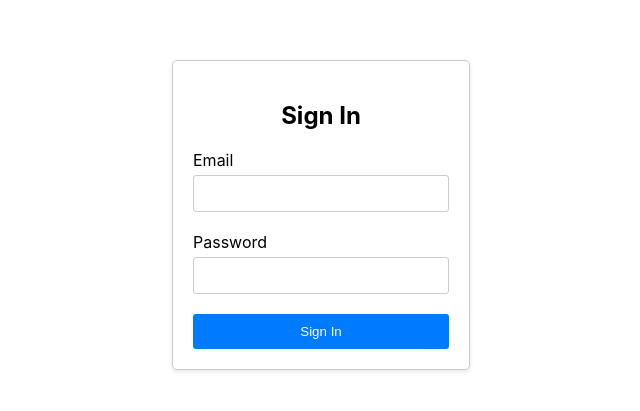
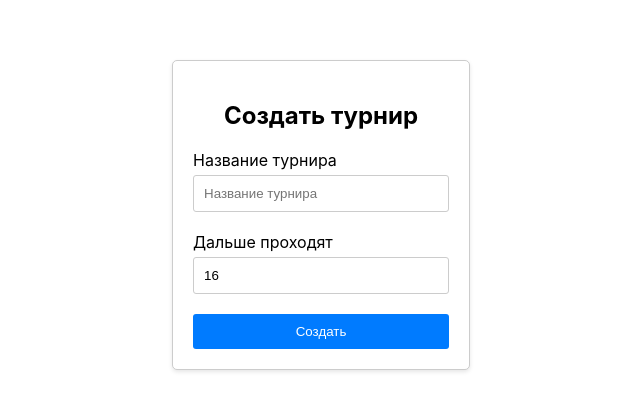
Before and after one commit to thesafatem/jeopardy-selection-frontend, a React (Create React App) app: page / in a window 1280 px wide. Shown: the part 185-596 px from the top of the page, without its empty margins (319-959 px from the left). Built offline with nearby package versions, Linux system fonts and the light colour scheme.

Commit message:
Add tournament creation form

```diff
--- a/src/components/App.tsx
+++ b/src/components/App.tsx
@@ -2,6 +2,7 @@ import React, {useState} from 'react';
 import '../App.css';
 import SignUp from "./Auth/SignUp";
 import SignIn from "./Auth/SignIn";
+import TournamentCreationForm from "./Tournament/TournamentCreationForm/TournamentCreationForm";
 
 interface IUser {
     name: string;
@@ -63,20 +64,12 @@ function Input() {
     )
 }
 
-function Tournament() {
-    return (
-        <>
-            <button className='create-tournament'>Create</button>
-        </>
-    )
-}
-
 function App() {
   return (
       <>
         {/*<Input/>*/}
-        {/*  <Tournament/>*/}
-          <SignIn/>
+        {/*  <SignIn/>*/}
+          <TournamentCreationForm/>
       </>
   );
 }
--- /dev/null
+++ b/src/components/Tournament/TournamentCreationForm/TournamentCreationForm.css
@@ -0,0 +1,52 @@
+.container {
+    display: flex;
+    justify-content: center;
+    align-items: center;
+    height: 100vh;
+}
+
+.tournament-creation-container {
+    width: 20%;
+    padding: 20px;
+    border: 1px solid #ccc;
+    border-radius: 5px;
+    background-color: #fff;
+    box-shadow: 0 2px 4px rgba(0, 0, 0, 0.1);
+}
+
+.tournament-creation-container h2 {
+    margin-bottom: 20px;
+    text-align: center;
+}
+
+.tournament-creation-container form {
+    display: flex;
+    flex-direction: column;
+}
+
+.tournament-creation-container button {
+    padding: 10px;
+    background-color: #007bff;
+    /*background-color: green;*/
+    color: #fff;
+    border: none;
+    border-radius: 3px;
+    cursor: pointer;
+}
+
+.input-container {
+    margin-bottom: 20px;
+    width: 100%;
+    display: flex;
+    flex-direction: column;
+}
+
+.input-container label {
+    margin-bottom: 5px;
+}
+
+.input-container input {
+    padding: 10px;
+    border: 1px solid #ccc;
+    border-radius: 3px;
+}
--- /dev/null
+++ b/src/components/Tournament/TournamentCreationForm/TournamentCreationForm.tsx
@@ -0,0 +1,45 @@
+import React, { useState } from 'react';
+import './TournamentCreationForm.css'
+
+const TournamentCreationForm: React.FC = () => {
+    const defaultTopPlayersCount = 16;
+    const [name, setName] = useState("")
+    const [topPlayersCount, setTopPlayersCount] = useState(defaultTopPlayersCount)
+
+    const handleSubmit = (e: React.FormEvent) => {
+        e.preventDefault()
+    }
+
+    return (
+        <div className="container">
+            <div className="tournament-creation-container">
+                <h2>Создать турнир</h2>
+                <form onSubmit={handleSubmit}>
+                    <div className="input-container">
+                        <label>Название турнира</label>
+                        <input
+                            type="text"
+                            value={name}
+                            placeholder="Название турнира"
+                            onChange={(e) => setName(e.target.value)}
+                            required
+                        />
+                    </div>
+                    <div className="input-container">
+                        <label>Дальше проходят</label>
+                        <input
+                            type="number"
+                            value={topPlayersCount}
+                            placeholder={defaultTopPlayersCount.toString()}
+                            onChange={(e) => setTopPlayersCount(parseInt(e.target.value))}
+                            required
+                        />
+                    </div>
+                    <button type="submit">Создать</button>
+                </form>
+            </div>
+        </div>
+    )
+}
+
+export default TournamentCreationForm;
```
